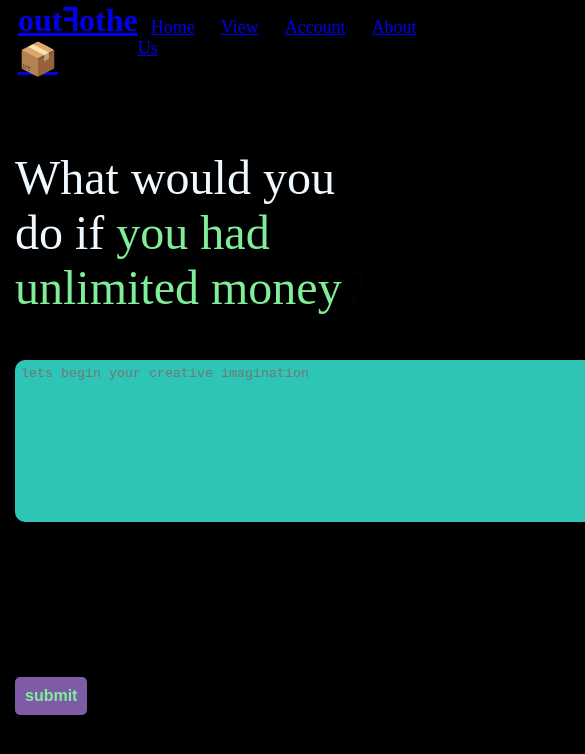
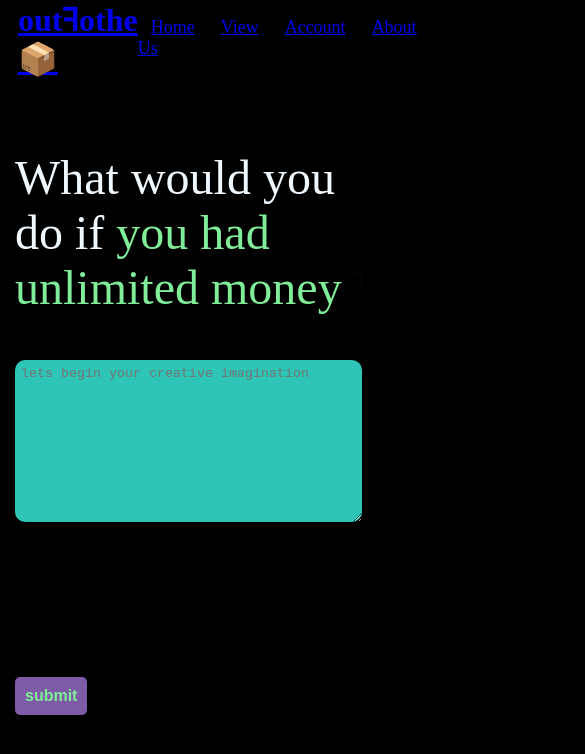
Before and after one commit to Riponz/outfothebox, a React (Vite) app in the folder client/: page / in a window 390 px wide. Shown: the top 754 px of the page, 585 px wide, since content can reach past the window. Built offline with nearby package versions, Linux system fonts and the light colour scheme; the HTML template or start-up script is replaced by a standard one.

Commit message:
answer txtarea responsive

```diff
--- a/client/src/QuesAns.css
+++ b/client/src/QuesAns.css
@@ -27,7 +27,15 @@ form{
     align-items: flex-start;
 }
 
+.answer{
+    width: 95%;
+}
+
 .anstext{
+    -webkit-box-sizing: border-box;
+    -moz-box-sizing: border-box;
+    box-sizing: border-box;
+    width: 100%;
     border-radius: 10px;
     background-color: #2EC4B6;
     border: none;
```
